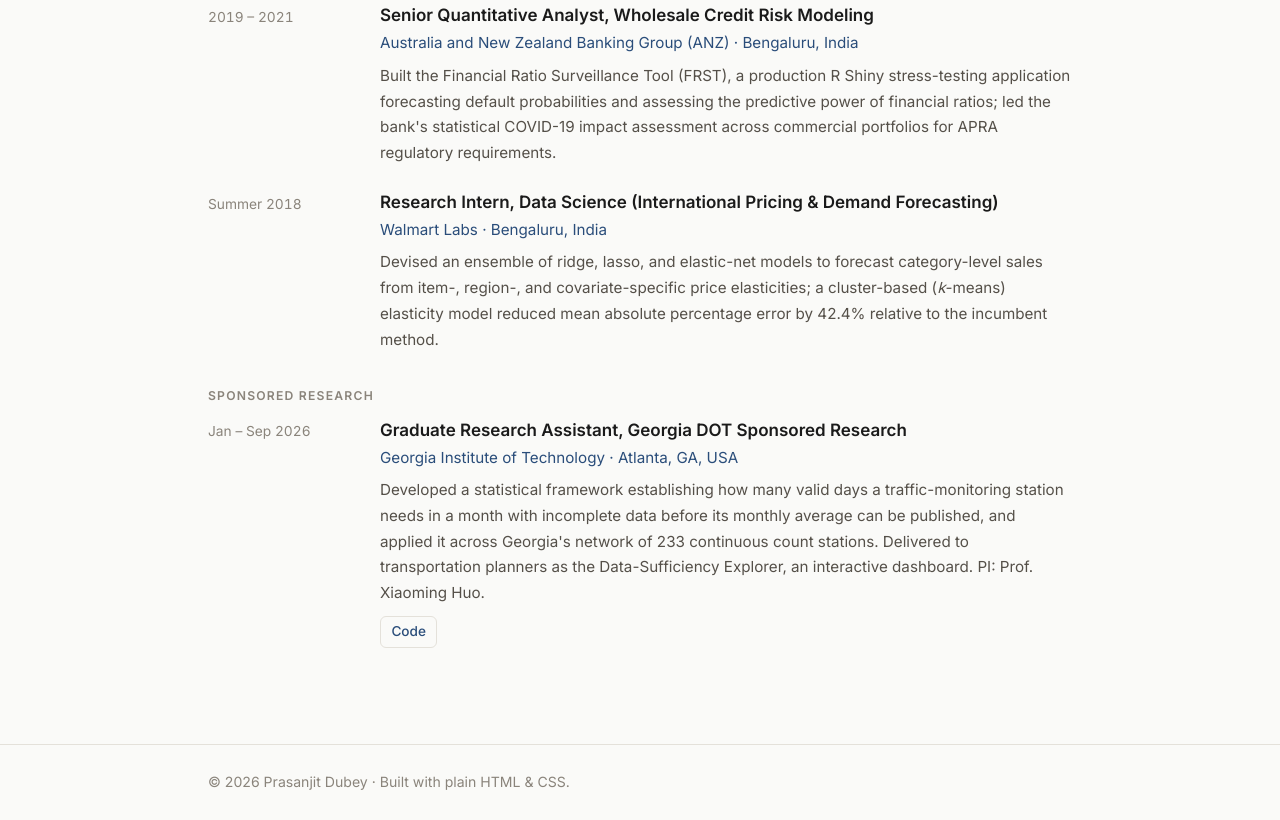
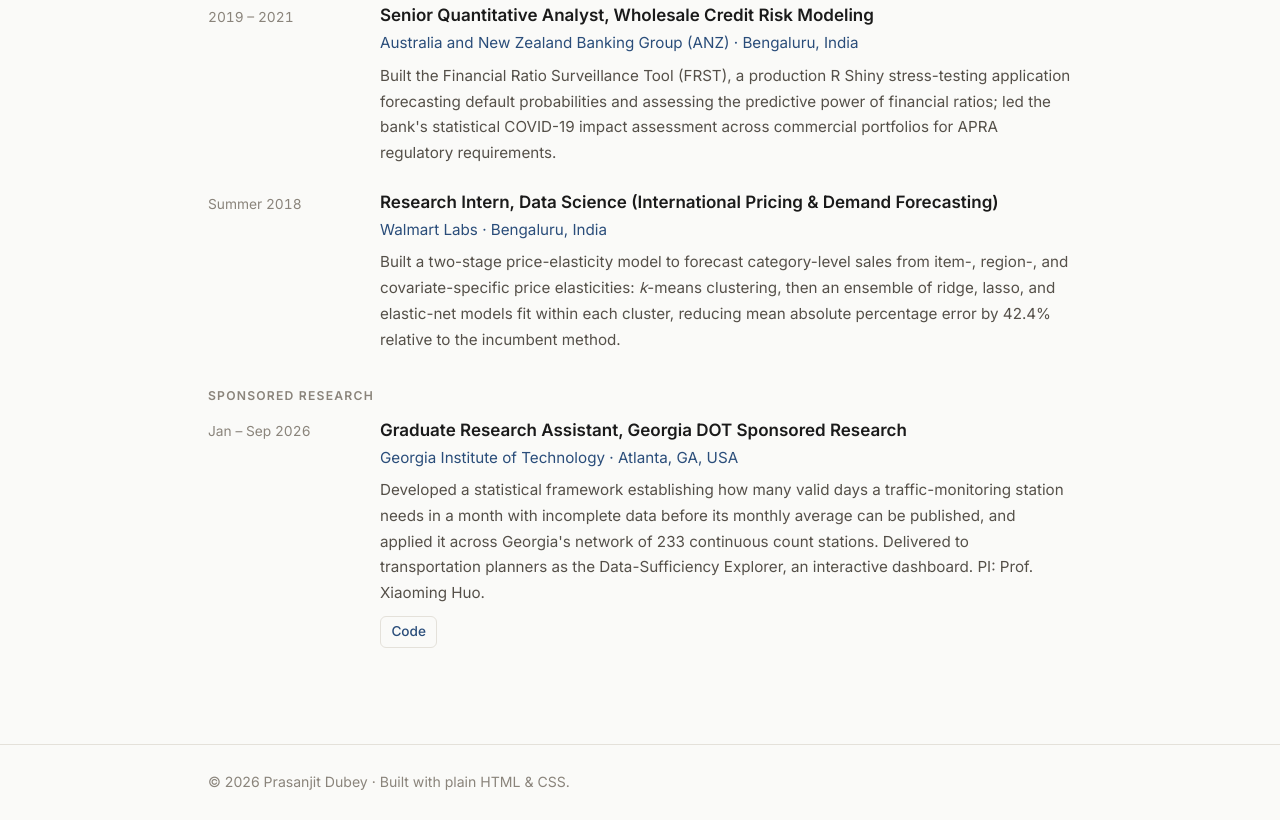
Before and after one commit to pdubey96/pdubey96.github.io, a plain HTML site: page experience.html in a window 1280 px wide. Shown: the part 665-1485 px from the top of the page. Drawn offline with Linux system fonts and the light colour scheme.

Commit message:
Describe the Walmart model as two-stage; add fellowship selectivity
Matches the updated CV. The Walmart entry on Home and the Experience page
now reads as one two-stage model (k-means clustering, then a ridge, lasso
and elastic-net ensemble fit within each cluster). The Summer Research
Fellowship line on the Awards page notes it went to 65 students in 2016
and 72 in 2017 in mathematics.

Co-Authored-By: Claude Opus 5.5 <noreply@anthropic.com>

```diff
--- a/experience.html
+++ b/experience.html
@@ -124,11 +124,12 @@
             <p class="exp-role">Research Intern, Data Science (International Pricing &amp; Demand Forecasting)</p>
             <p class="exp-org">Walmart Labs · Bengaluru, India</p>
             <p class="exp-desc">
-              Devised an ensemble of ridge, lasso, and elastic-net models to
-              forecast category-level sales from item-, region-, and
-              covariate-specific price elasticities; a cluster-based
-              (<em>k</em>-means) elasticity model reduced mean absolute percentage
-              error by 42.4% relative to the incumbent method.
+              Built a two-stage price-elasticity model to forecast
+              category-level sales from item-, region-, and covariate-specific
+              price elasticities: <em>k</em>-means clustering, then an ensemble
+              of ridge, lasso, and elastic-net models fit within each cluster,
+              reducing mean absolute percentage error by 42.4% relative to the
+              incumbent method.
             </p>
           </div>
         </li>
```
Also changed, not shown: awards.html (+1 -1 lines), index.html (+6 -5 lines).
